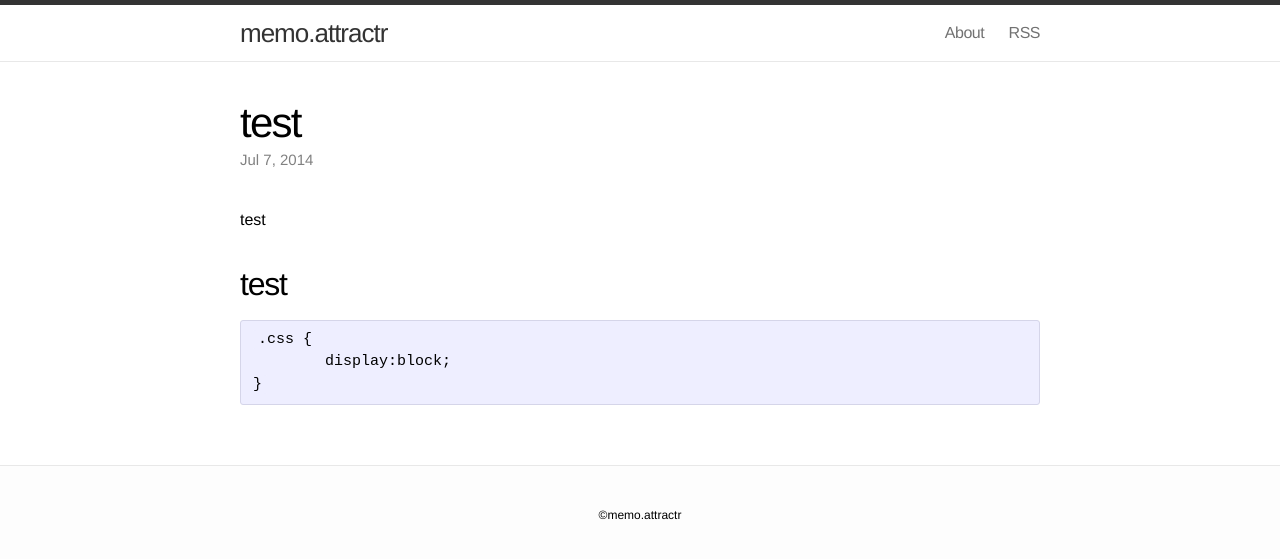
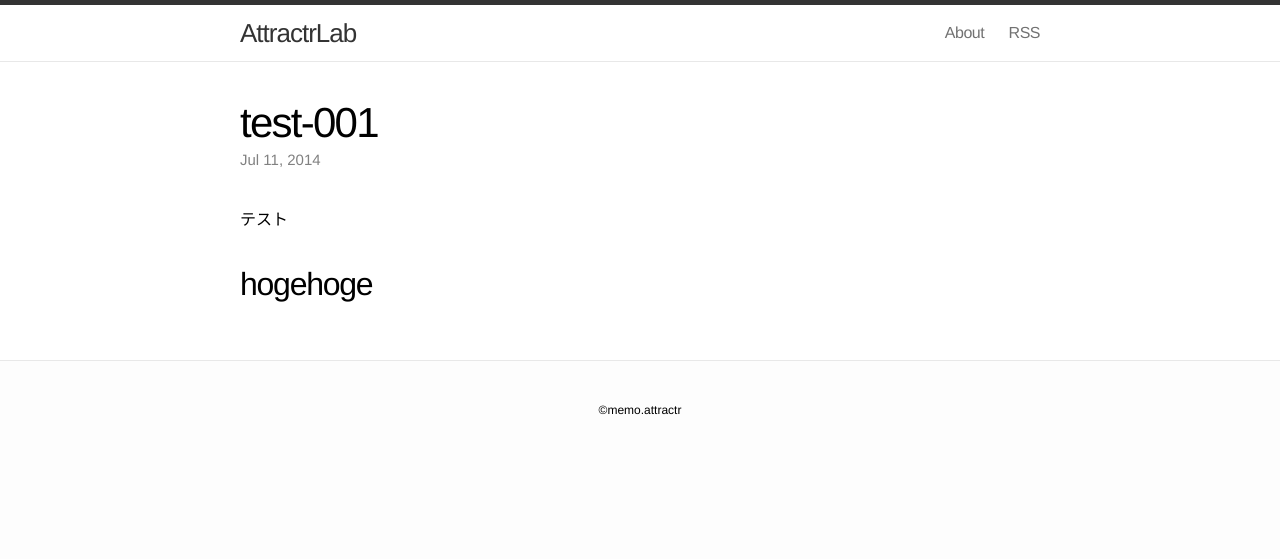
Before and after one commit to nakayuki918/yukinaka.github.io, a Jekyll site: the page built from _posts/2014-07-08-test.markdown, in a window 1280 px wide. Shown: the top 559 px of the page. Built offline with Jekyll 4.4.1, drawn with Linux system fonts in a browser that asks for light colours.

Commit message:
jekyll test

```diff
--- a/_config.yml
+++ b/_config.yml
@@ -1,5 +1,5 @@
 # Site settings
-title: memo.attractr
+title: AttractrLab
 email: yuki.n.0918@gmail.com
 description: ""
 baseurl: ""
--- a/_posts/2014-07-08-test.markdown
+++ b/_posts/2014-07-08-test.markdown
@@ -1,13 +1,10 @@
 ---
 layout: post
-title:  "test"
-date:   2014-07-07 14:51:52
+title:  "test-001"
+date:   2014-07-11 14:51:52
 categories: jekyll update
 ---
 
-#test
+#テスト
 
-##test
-    .css {
-    	display:block;
-    }
+##hogehoge
```
